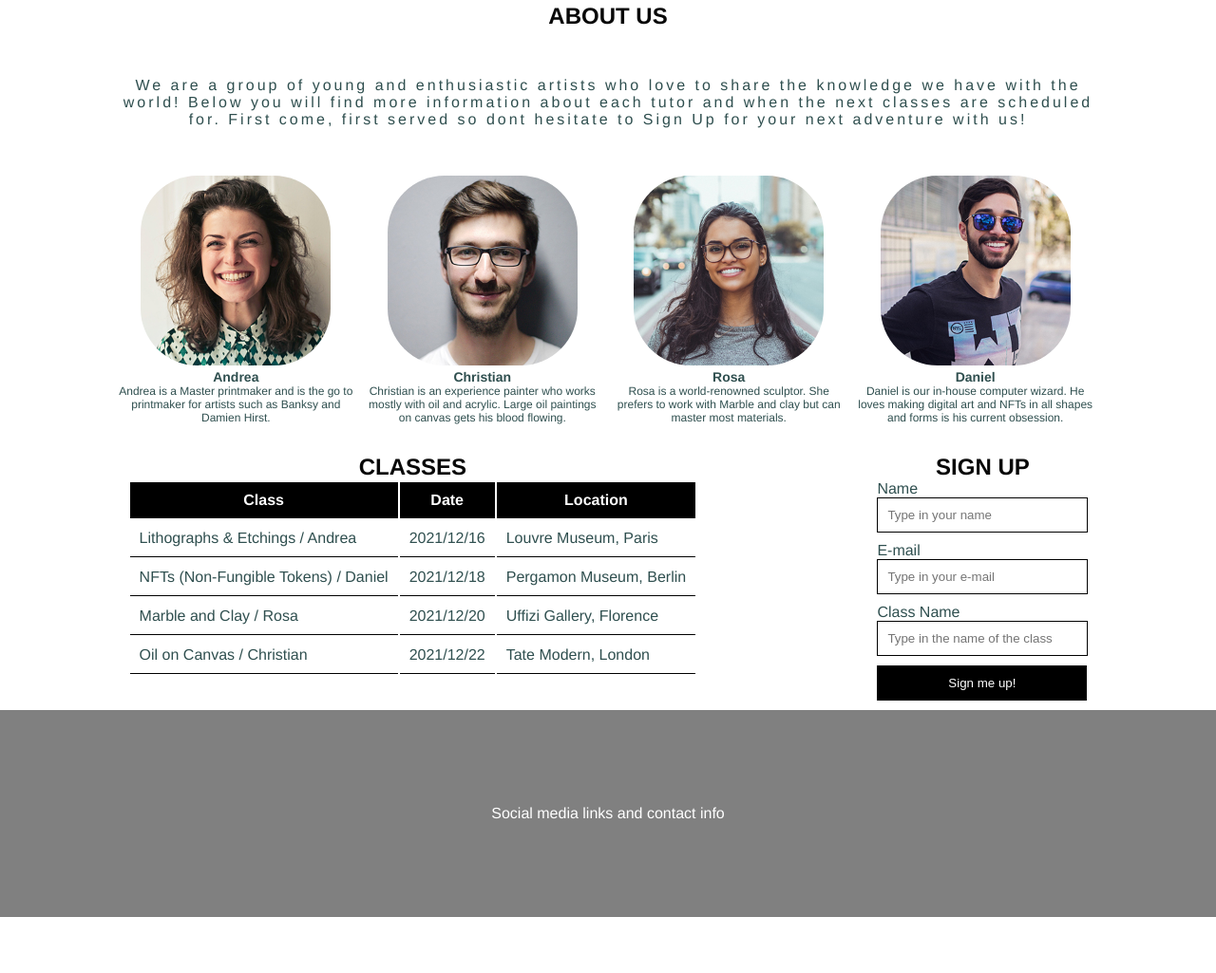
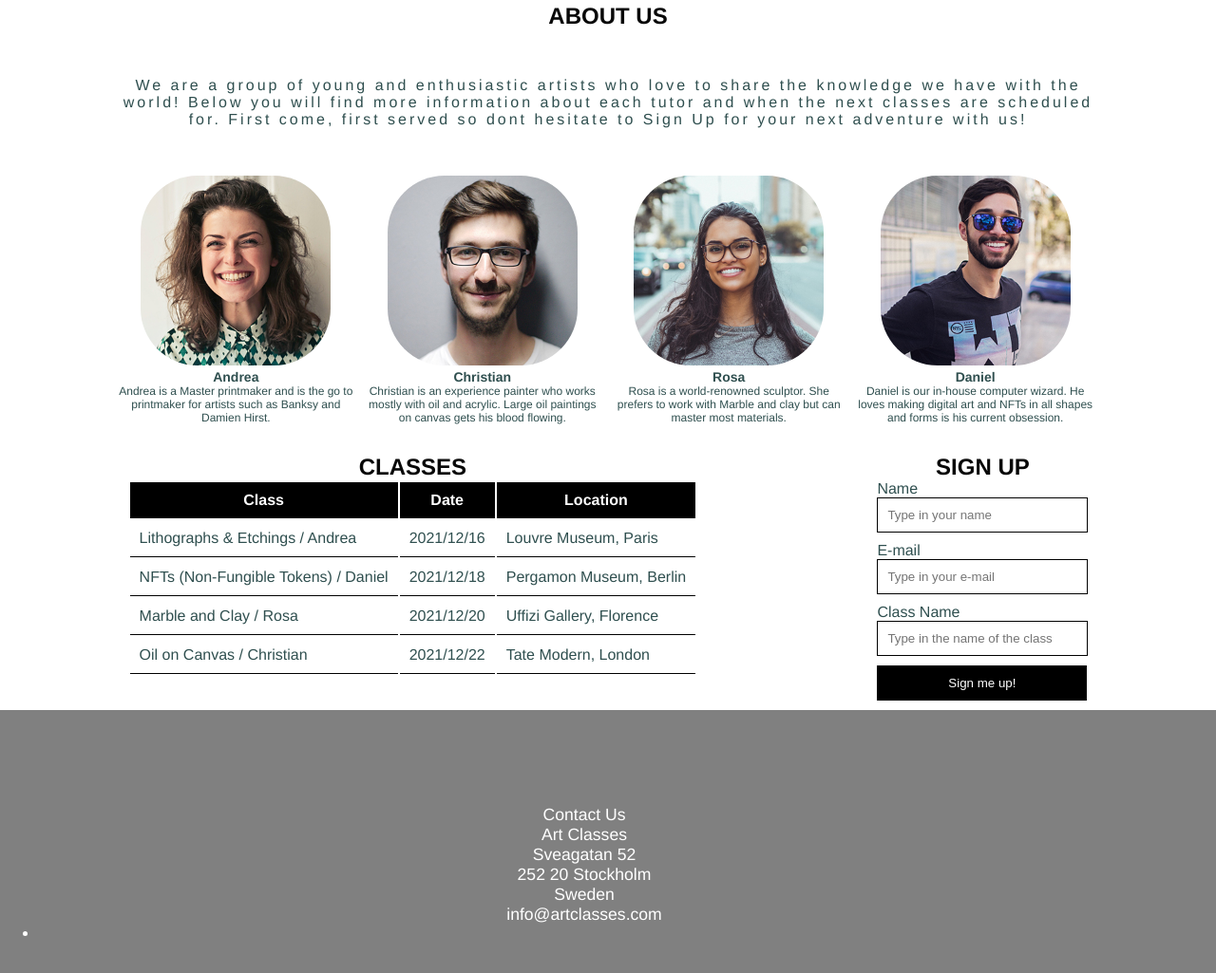
Before and after one commit to deagustinchristian/art-classes, a plain HTML site: page index.html in a window 1280 px wide. Shown: the part 627-1652 px from the top of the page at 95% size. Before the commit the page ends 1593 px from the top, so only its background shows below. Drawn offline with Linux system fonts and the light colour scheme.

Commit message:
Add contact info in the footer, start work on social links

```diff
--- a/assets/css/style.css
+++ b/assets/css/style.css
@@ -125,7 +125,7 @@ section {
     letter-spacing: 3px;
 }
 
-/* style photos */
+/* style text and photos teachers */
 
 .person {
     width: 250px;
@@ -202,12 +202,19 @@ input {
     color: lightcoral;
 }
 
-/* footer with contact us and social media link */
+/* footer with contact us and social media links */
 
 footer {
     background-color: gray;
     width: 100%;
     padding: 100px 0;
     color: white;
+}
+
+.footer-contact li {
+    font-size: 110%;
     text-align: center;
+    list-style-type: none;
+    margin-right: 50px;
+    text-decoration: none;
 }
--- a/index.html
+++ b/index.html
@@ -4,8 +4,8 @@
     <meta charset="UTF-8">
     <meta http-equiv="X-UA-Compatible" content="IE=edge">
     <meta name="viewport" content="width=device-width, initial-scale=1.0">
-    <meta name="description" content=”Online Art gallery for displaying different kind of artworks>
-    <meta name="description" content=”art, prints, paintings, sculptures”>
+    <meta name="description" content=”Art classes to learn how master certain techniques">
+    <meta name="description" content=”art classes, prints, paintings, sculptures, learn, nft, digital art”>
     <link rel="stylesheet" href="assets/css/style.css">
     <title>Art Classes</title>
 </head>
@@ -20,7 +20,7 @@
                         <a href="#contact-us">Contact Us</a>
                     </li>
                     <li>
-                       <a href="#classes">Classes</a>
+                       <a href="#classes">Classes & Sign Up</a>
                     </li>
                     <li>
                         <a href="#about-us">About Us</a>
@@ -133,8 +133,26 @@
     </section>
 
   <footer>
-    <section id="social-contact">
-        <p>Social media links and contact info</p>
+    <section id="contact-info">
+        <div class="footer-contact">
+            <ul>
+                <li>Contact Us</li>
+                <li>Art Classes</li>
+                <li>Sveagatan 52</li>
+                <li>252 20 Stockholm</li>
+                <li>Sweden</li>
+                <li>info@artclasses.com</li>
+            </ul>
+        </div>
+    </section>
+
+    <section id="social-links">
+            <ul class="social-networks">
+                <li>
+                    <a href=""></a>
+                </li>
+            </ul>
+
     </section>
   </footer>
 </body>
```
